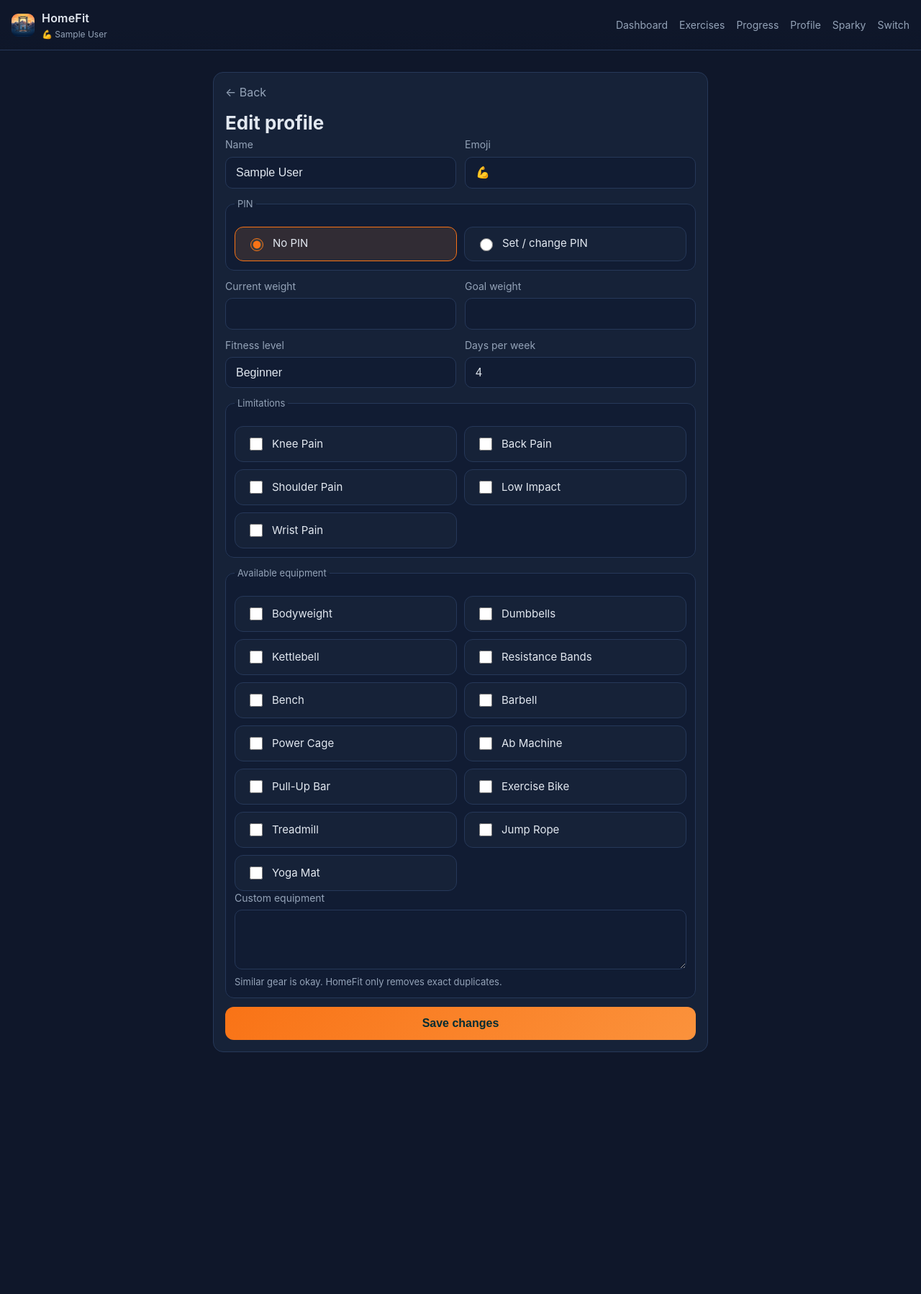
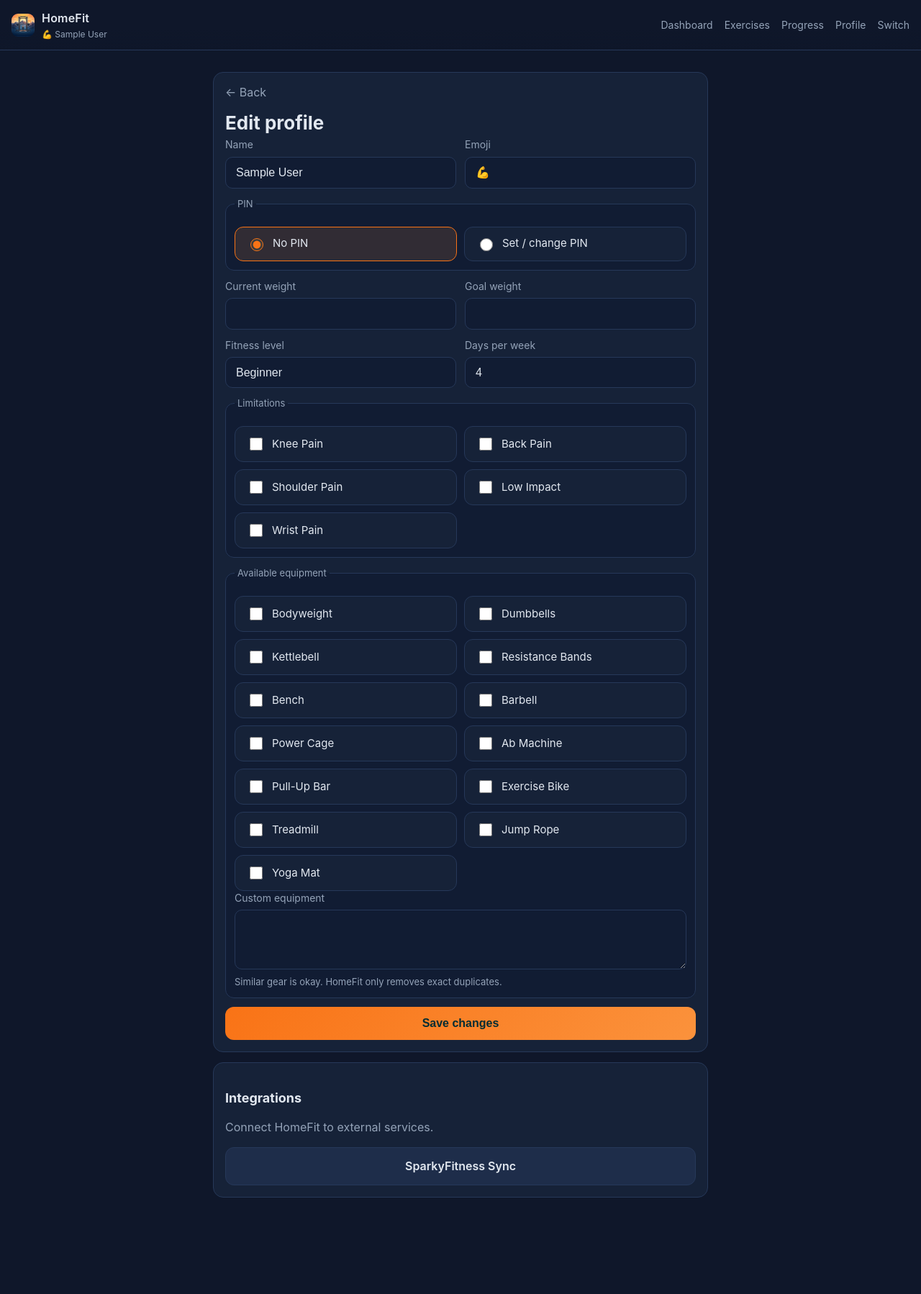
Before and after one commit to abwalker417/HomeFit, a Flask app: page /profiles/1/edit in a window 1280 px wide. Shown: the whole page at 72% size. Before the commit the page ends 1462 px from the top, so only its background shows below. Run offline with Flask 3, Linux system fonts and the light colour scheme; the visitor is signed in with stand-in values (Sample User, id 1); data comes from the database, SQL or seed files in the repository.

Commit message:
Move Sparky link from nav to profile page integrations section
Removes the extra nav tab that was pushing the footer out of place.
Sparky settings are now accessible via Profile > Integrations.

Co-Authored-By: Claude Sonnet 4.6 <noreply@anthropic.com>

```diff
--- a/templates/base.html
+++ b/templates/base.html
@@ -23,7 +23,6 @@
       <a href="{{ url_for('exercises') }}">Exercises</a>
       <a href="{{ url_for('progress') }}">Progress</a>
       <a href="{{ url_for('profile_edit', user_id=current_user.id) }}">Profile</a>
-      <a href="{{ url_for('sparky_settings') }}">Sparky</a>
       <a href="{{ url_for('profile_switch_out') }}">Switch</a>
     </nav>
     {% endif %}
@@ -39,7 +38,6 @@
     <a href="{{ url_for('exercises') }}">Exercises</a>
     <a href="{{ url_for('progress') }}">Progress</a>
     <a href="{{ url_for('profile_edit', user_id=current_user.id) }}">Profile</a>
-    <a href="{{ url_for('sparky_settings') }}">Sparky</a>
     <a href="{{ url_for('profile_switch_out') }}">Switch</a>
   </nav>
   {% endif %}
--- a/templates/profile_edit.html
+++ b/templates/profile_edit.html
@@ -56,6 +56,12 @@
   </form>
 </section>
 
+<section class="card">
+  <h2>Integrations</h2>
+  <p class="subtle">Connect HomeFit to external services.</p>
+  <a class="btn btn-secondary" href="{{ url_for('sparky_settings') }}" style="display:block; text-align:center;">SparkyFitness Sync</a>
+</section>
+
 {% if can_manage_profiles %}
 <section class="card">
   <h2>Manage profiles</h2>
```
